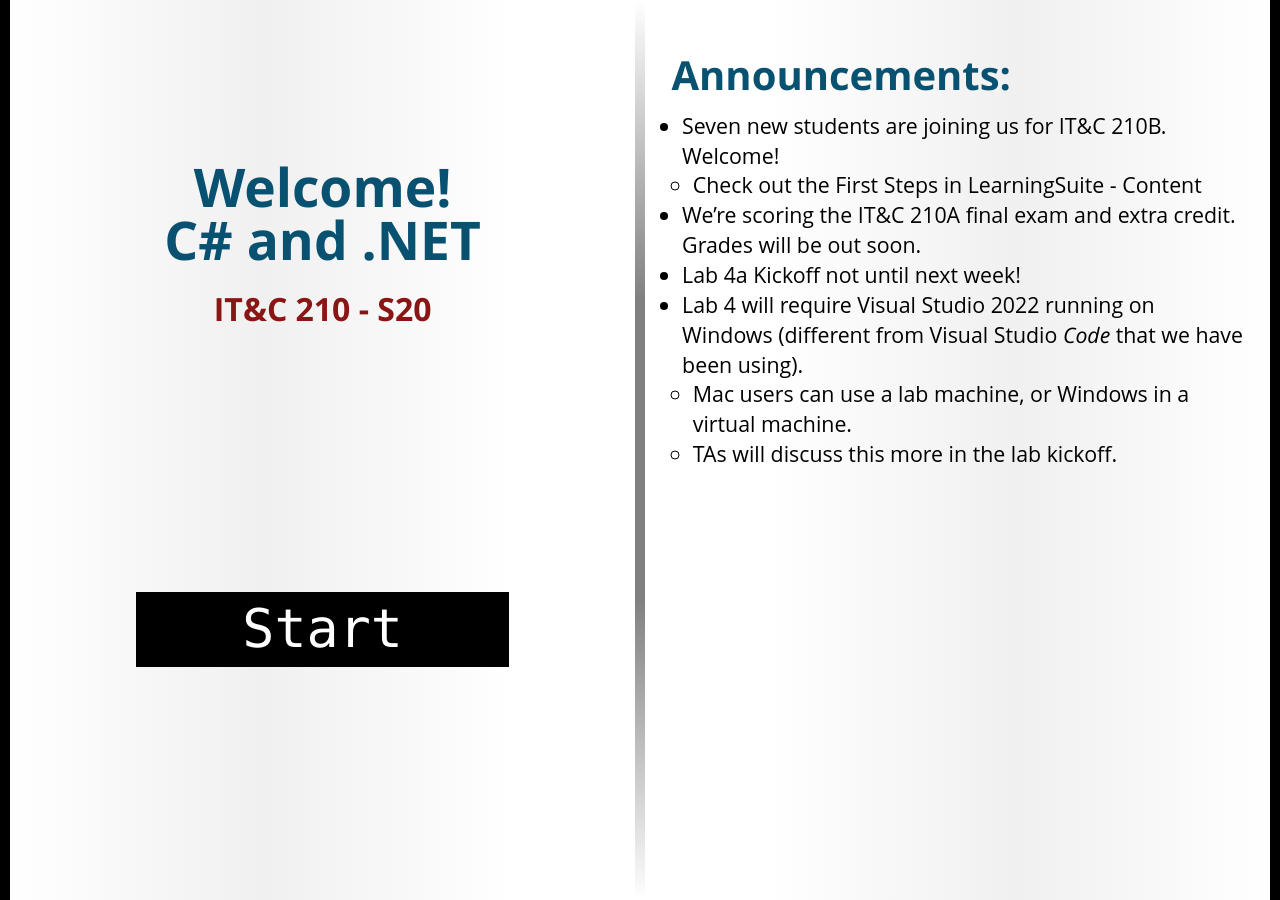
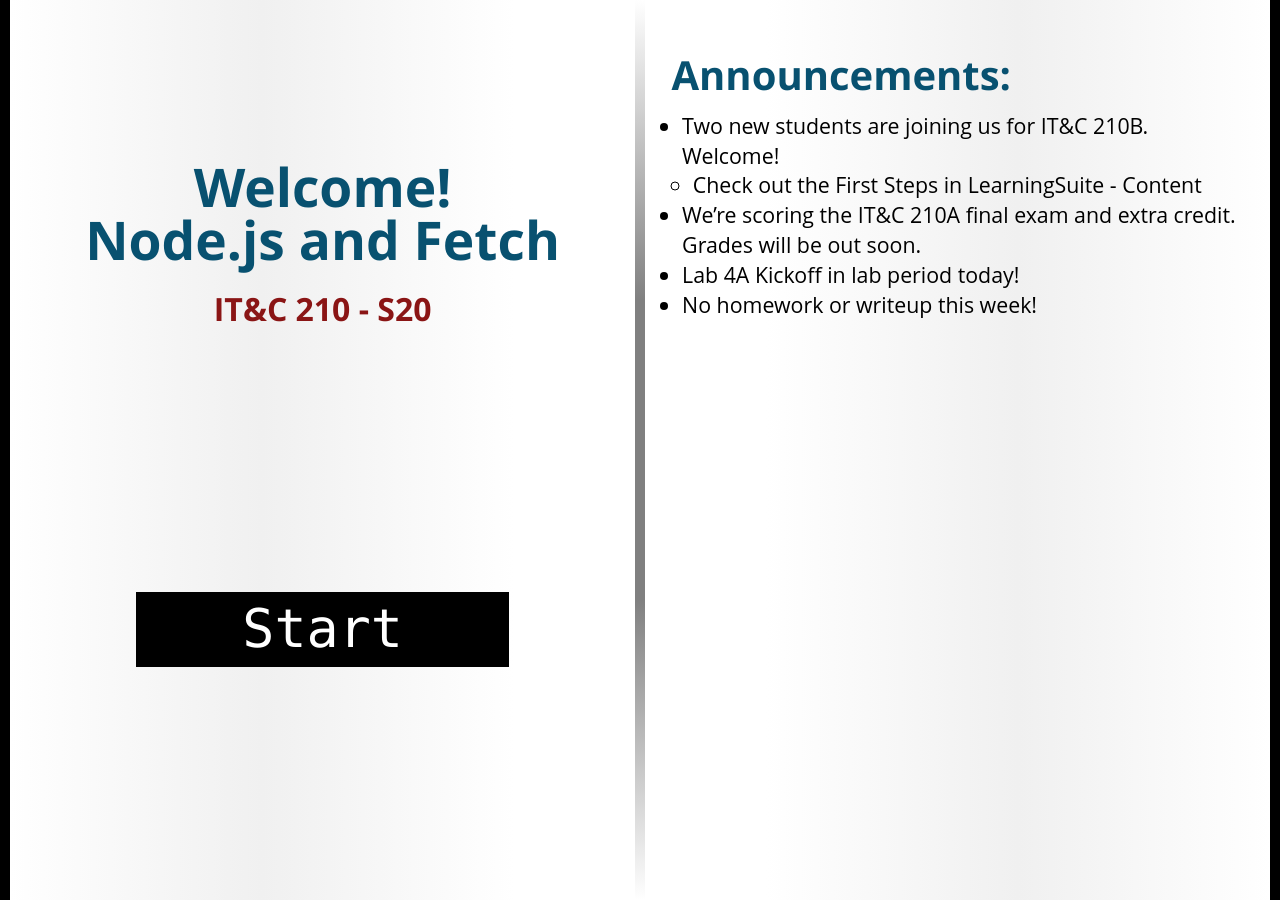
Before and after one commit to BYU-ITC-210/BYU-ITC-210.github.io, a Jekyll site: the page built from _welcome/S20.md, in a window 1280 px wide. Built offline with Jekyll 4.4.1, drawn with Linux system fonts in a browser that asks for light colours; some web fonts are replaced.

Commit message:
Welcome S20 - 210B

```diff
--- a/_welcome/S20.md
+++ b/_welcome/S20.md
@@ -1,11 +1,9 @@
 ---
-title: "Welcome!<br/>C# and .NET"
+title: "Welcome!<br/>Node.js and Fetch"
 session: S20
 ---
-* Seven new students are joining us for IT&C 210B. Welcome!
+* Two new students are joining us for IT&C 210B. Welcome!
     * Check out the First Steps in LearningSuite - Content
 * We're scoring the IT&C 210A final exam and extra credit. Grades will be out soon.
-* Lab 4a Kickoff not until next week!
-* Lab 4 will require Visual Studio 2022 running on Windows (different from Visual Studio _Code_ that we have been using).
-    * Mac users can use a lab machine, or Windows in a virtual machine.
-    * TAs will discuss this more in the lab kickoff.
+* Lab 4A Kickoff in lab period today!
+* No homework or writeup this week!
```
